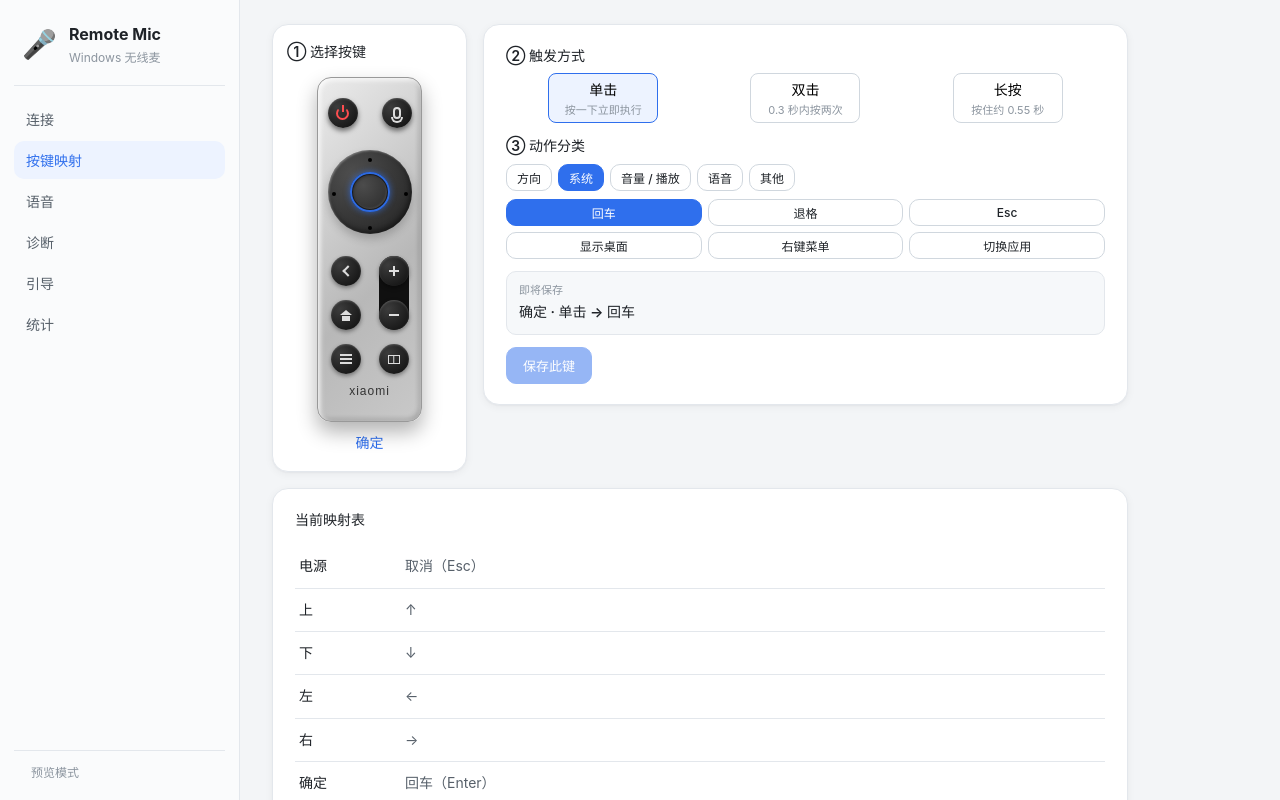
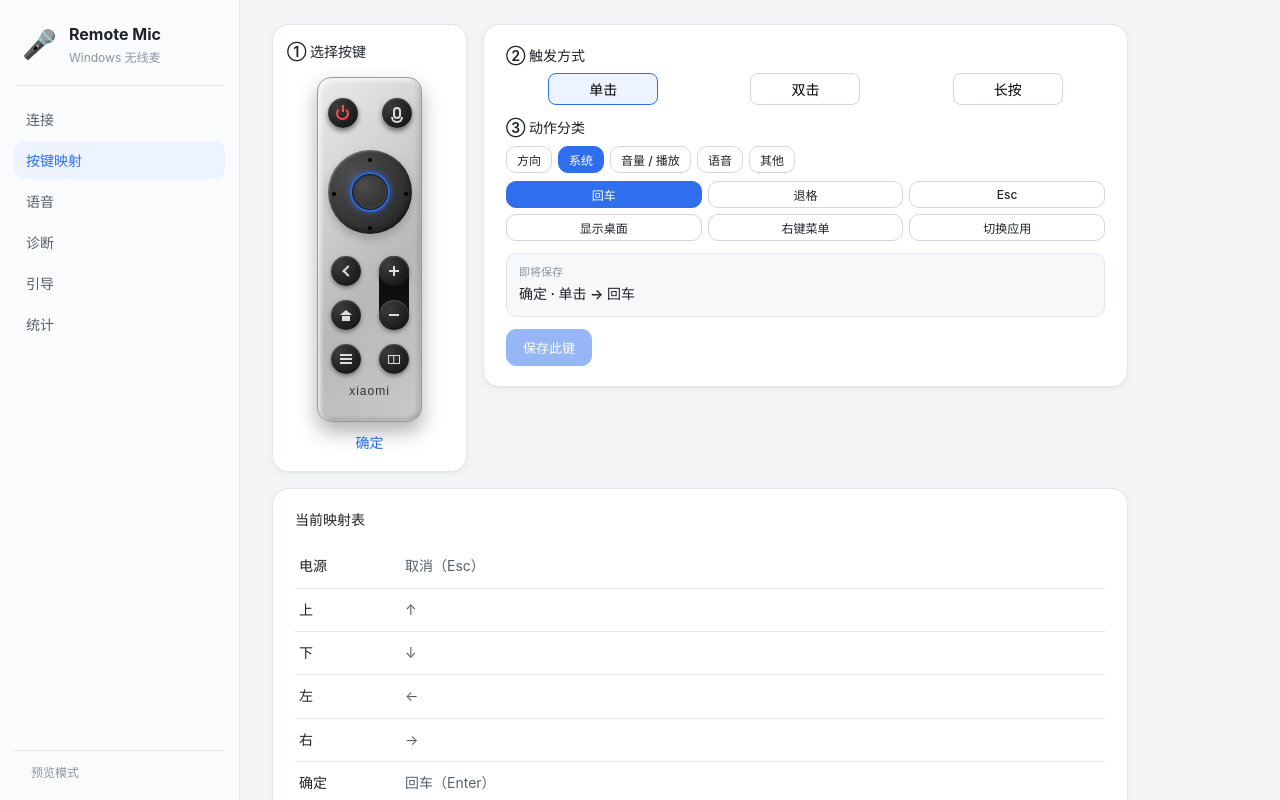
Before and after one commit to poluce/windows-remote-mic, a React (Vite) app: page / in a window 1280 px wide. Both pictures are taken after a click on the button "按键映射". Built offline with nearby package versions, Linux system fonts and the light colour scheme.

Commit message:
ui(mapping): show trigger description on hover, hide from button

```diff
--- a/src/pages/MappingPage.tsx
+++ b/src/pages/MappingPage.tsx
@@ -149,10 +149,10 @@ export function MappingPage() {
                 <button
                   key={t.key}
                   className={`trigger-btn ${trigger === t.key ? "active" : ""}`}
+                  title={t.desc}
                   onClick={() => setTrigger(t.key)}
                 >
                   <span className="trigger-name">{t.label}</span>
-                  <span className="trigger-desc">{t.desc}</span>
                 </button>
               ))}
             </div>
```
